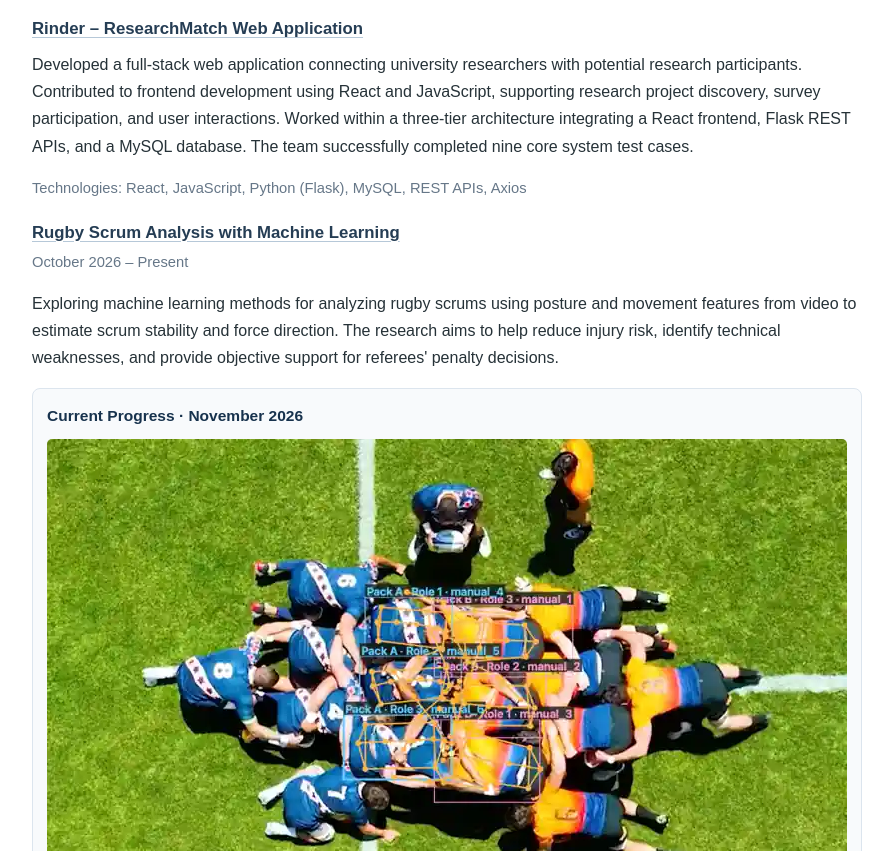
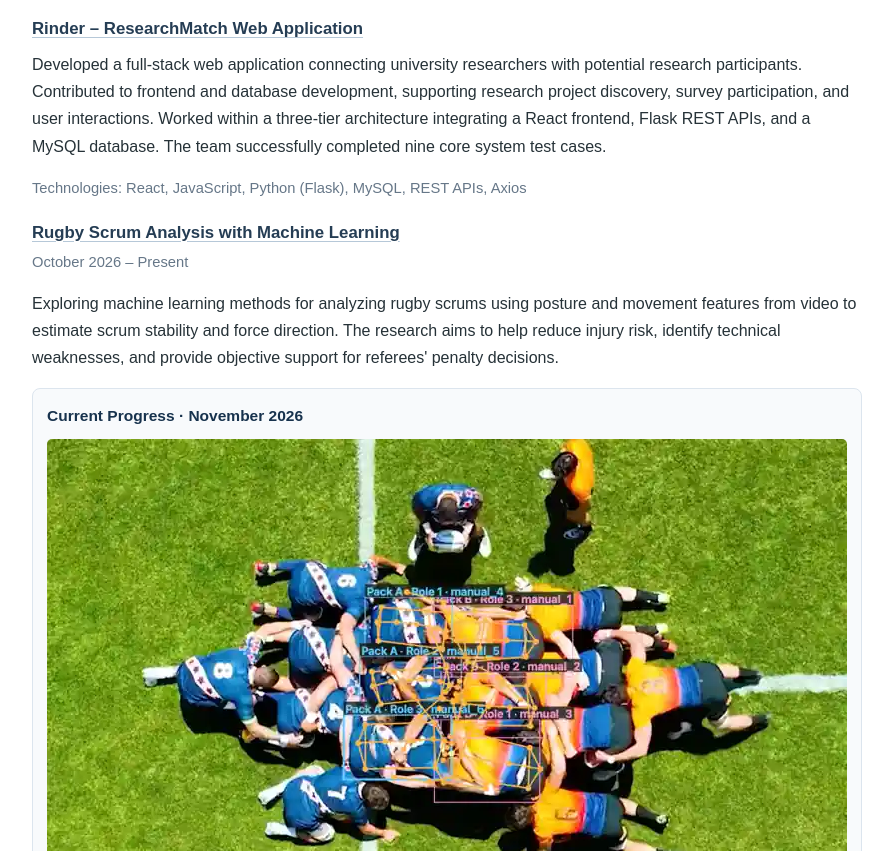
Before and after one commit to KoseiHoriJP/KoseiHoriJP.github.io, a plain HTML site: page index.html in a window 1280 px wide. Shown: the part 2029-2880 px from the top of the page, without its empty margins (193-1086 px from the left). Drawn offline with Linux system fonts and the light colour scheme.

Commit message:
Update index.html

```diff
--- a/index.html
+++ b/index.html
@@ -711,9 +711,9 @@
                 <article class="item">
                     <h3><a class="project-title-link" href="https://github.com/KoseiHoriJP/Rinder/blob/main/README.md" target="_blank" rel="noopener noreferrer" data-en="Rinder – ResearchMatch Web Application" data-ja="Rinder ― 研究参加者募集Webアプリケーション">Rinder – ResearchMatch Web Application</a></h3>
 
-                    <p data-en="Developed a full-stack web application connecting university researchers with potential research participants. Contributed to frontend development using React and JavaScript, supporting research project discovery, survey participation, and user interactions. Worked within a three-tier architecture integrating a React frontend, Flask REST APIs, and a MySQL database. The team successfully completed nine core system test cases."
-                       data-ja="大学の研究者と研究参加希望者をつなぐフルスタックWebアプリケーションを開発した。ReactとJavaScriptを用いたフロントエンド開発を担当し、研究プロジェクトの検索・閲覧、アンケートへの参加、ユーザー操作に関する機能の開発に貢献した。React、FlaskによるREST API、MySQLデータベースを統合した3層アーキテクチャを採用し、チーム全体で9項目の主要なシステムテストに合格した。">
-                        Developed a full-stack web application connecting university researchers with potential research participants. Contributed to frontend development using React and JavaScript, supporting research project discovery, survey participation, and user interactions. Worked within a three-tier architecture integrating a React frontend, Flask REST APIs, and a MySQL database. The team successfully completed nine core system test cases.
+                    <p data-en="Developed a full-stack web application connecting university researchers with potential research participants. Contributed to frontend and database development, supporting research project discovery, survey participation, and user interactions. Worked within a three-tier architecture integrating a React frontend, Flask REST APIs, and a MySQL database. The team successfully completed nine core system test cases."
+                       data-ja="大学の研究者と研究参加希望者をつなぐWebアプリケーションを開発した。フロントエンドとデータベースの開発を担当し、研究プロジェクトの検索・閲覧、アンケートへの参加、ユーザー操作に関する機能の開発に貢献した。React、FlaskによるREST API、MySQLデータベースを統合した3層アーキテクチャを採用し、チーム全体で9項目の主要なシステムテストに合格した。">
+                        Developed a full-stack web application connecting university researchers with potential research participants. Contributed to frontend and database development, supporting research project discovery, survey participation, and user interactions. Worked within a three-tier architecture integrating a React frontend, Flask REST APIs, and a MySQL database. The team successfully completed nine core system test cases.
                     </p>
 
                     <p class="date"
```
